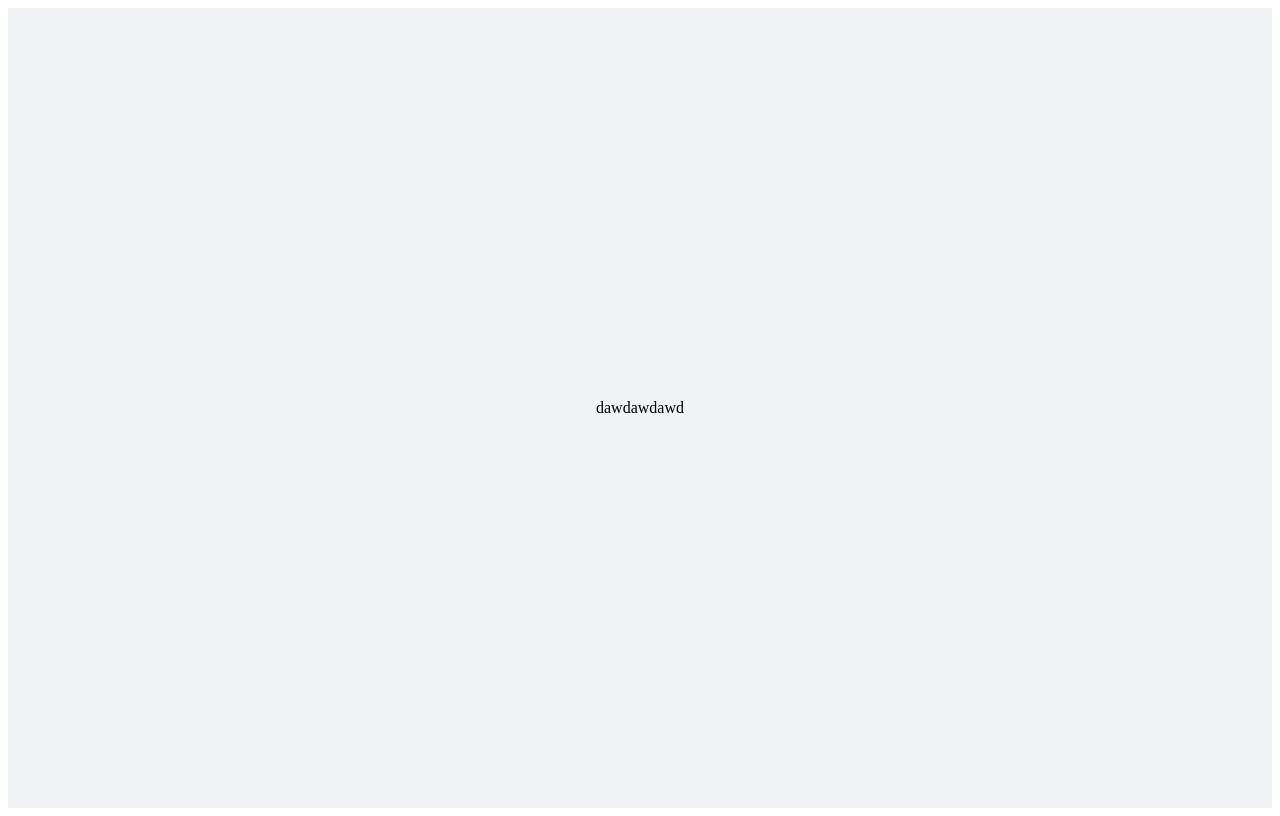
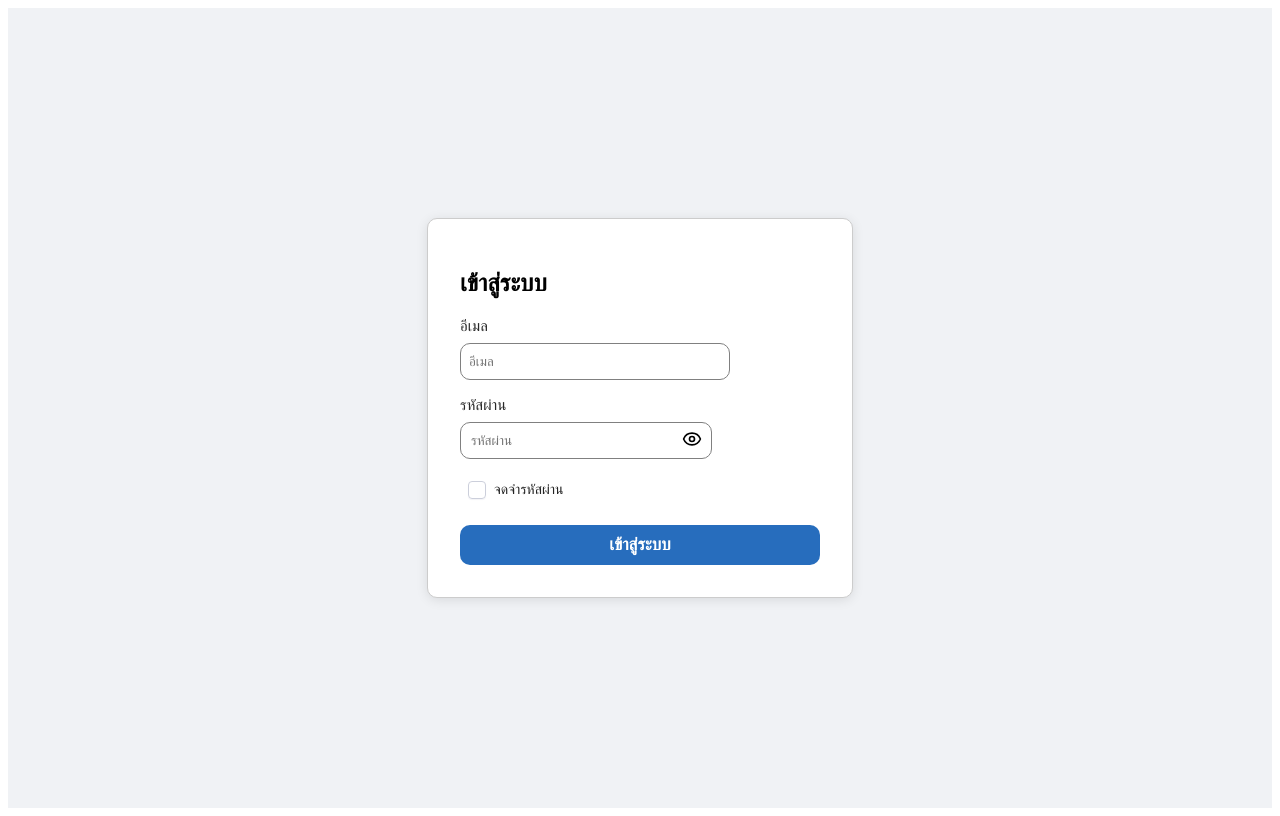
Before and after one commit to zazaguy5/nexstore, a React (Vite) app: page / in a window 1280 px wide. Built offline with nearby package versions, Linux system fonts and the light colour scheme.

Commit message:
หน้าเข้าสู่ระบบ

```diff
--- a/src/assets/styles/default_style.css
+++ b/src/assets/styles/default_style.css
@@ -1,17 +1,154 @@
-.mainBox {
-	min-height: 100vh;
-	background-color: #f0f2f5;
-	display: flex;
-	justify-content: 'center';
-	align-items: center
+.loginButton {
+   height: 40px;
+   background-color: #276dbd;
+   border: none;
+   border-radius: 10px;
+   cursor: pointer;
+   color: #fff;
+   font-size: 17px;
+   font-weight: 600;
 }
 
-.loginBox {
-	/* height: 400; */
-	width: 360;
-	padding: '2rem';
-	background-color: 'white';
-	border-radius: '10px';
-	border: '1px solid #ccc';
-	box-shadow: '0 2px 12px rgba(0;0;0;0.1)'
+label {
+   color: #292929;
+   font-size: 15px;
+   font-weight: 500;
+   padding-bottom: 15px;
 }
+
+input {
+   padding: 10px 8px;
+   border: 1px solid grey;
+   border-radius: 10px;
+}
+
+.password-container {
+  position: relative;
+  width: 70%;
+  margin-top: 8px;
+}
+
+.password-container input {
+  width: 100%;
+  padding: 10px 40px 10px 10px;
+  box-sizing: border-box;
+}
+
+.password-container button {
+  position: absolute;
+  right: 10px;
+  top: 50%;
+  transform: translateY(-50%);
+  background: none;
+  border: none;
+  cursor: pointer;
+  padding: 0;
+  font-size: 16px;
+}
+
+
+/* CSS ของ CheckBox  */
+.checkbox-wrapper-4 * {
+   box-sizing: border-box;
+}
+.checkbox-wrapper-4 .cbx {
+   -webkit-user-select: none;
+   user-select: none;
+   cursor: pointer;
+   padding: 6px 8px;
+   border-radius: 6px;
+   overflow: hidden;
+   transition: all 0.2s ease;
+   display: inline-block;
+}
+.checkbox-wrapper-4 .cbx:not(:last-child) {
+   margin-right: 6px;
+}
+.checkbox-wrapper-4 .cbx span {
+   float: left;
+   vertical-align: middle;
+   transform: translate3d(0, 0, 0);
+}
+.checkbox-wrapper-4 .cbx span:first-child {
+   position: relative;
+   width: 18px;
+   height: 18px;
+   border-radius: 4px;
+   transform: scale(1);
+   border: 1px solid #cccfdb;
+   transition: all 0.2s ease;
+   box-shadow: 0 1px 1px rgba(0,16,75,0.05);
+}
+.checkbox-wrapper-4 .cbx span:first-child svg {
+   position: absolute;
+   top: 3px;
+   left: 2px;
+   fill: none;
+   stroke: #fff;
+   stroke-width: 2;
+   stroke-linecap: round;
+   stroke-linejoin: round;
+   stroke-dasharray: 16px;
+   stroke-dashoffset: 16px;
+   transition: all 0.3s ease;
+   transition-delay: 0.1s;
+   transform: translate3d(0, 0, 0);
+}
+.cbx span:last-child {
+   font-size: 14px;
+   font-weight: 500;
+   color: #252525;
+}
+.checkbox-wrapper-4 .cbx span:last-child {
+   padding-left: 8px;
+   line-height: 18px;
+}
+.checkbox-wrapper-4 .cbx:hover span:first-child {
+   border-color: #07f;
+}
+.checkbox-wrapper-4 .inp-cbx {
+   position: absolute;
+   visibility: hidden;
+}
+.checkbox-wrapper-4 .inp-cbx:checked + .cbx span:first-child {
+   background: #07f;
+   border-color: #07f;
+   animation: wave-4 0.4s ease;
+}
+.checkbox-wrapper-4 .inp-cbx:checked + .cbx span:first-child svg {
+   stroke-dashoffset: 0;
+}
+.checkbox-wrapper-4 .inline-svg {
+   position: absolute;
+   width: 0;
+   height: 0;
+   pointer-events: none;
+   user-select: none;
+}
+@media screen and (max-width: 640px) {
+   .checkbox-wrapper-4 .cbx {
+   width: 100%;
+   display: inline-block;
+   }
+}
+@-moz-keyframes wave-4 {
+   50% {
+   transform: scale(0.9);
+   }
+}
+@-webkit-keyframes wave-4 {
+   50% {
+   transform: scale(0.9);
+   }
+}
+@-o-keyframes wave-4 {
+   50% {
+   transform: scale(0.9);
+   }
+}
+@keyframes wave-4 {
+   50% {
+   transform: scale(0.9);
+   }
+}
+/* CSS ของ CheckBox  */
--- a/src/main.jsx
+++ b/src/main.jsx
@@ -1,11 +1,36 @@
-import { createRoot } from 'react-dom/client'
-import { useState } from 'react'
+import './assets/styles/default_style.css';
+import { Eye, EyeOff } from 'lucide-react';
 
+import { createRoot } from 'react-dom/client';
+import { useState } from 'react';
 import { HomePage } from './pages/home_page.jsx';
+
+function Checkbox({ id, label }) {
+  return (
+    <div className="checkbox-wrapper-4">
+      <input className="inp-cbx" id={id} type="checkbox" />
+      <label className="cbx" htmlFor={id}>
+        <span>
+          <svg width="12px" height="10px" viewBox="0 0 12 10" fill="none">
+            <polyline
+              points="1.5 6 4.5 9 10.5 1"
+              stroke="white"
+              strokeWidth="2"
+              strokeLinecap="round"
+              strokeLinejoin="round"
+            />
+          </svg>
+        </span>
+        <span>{label}</span>
+      </label>
+    </div>
+  );
+}
 
 function App() {
   const [username, setUsername] = useState('');
   const [password, setPassword] = useState('');
+  const [shwPass, setShwPass] = useState(false);
 
   return (
     <>
@@ -30,21 +55,23 @@ function App() {
 
           <div className="inputField" style={{ marginBottom: '1rem' }}>
             <label>อีเมล</label>
-            <input type="email" placeholder="กรอกอีเมลของท่าน" style={{
+            <input type="email" placeholder="อีเมล" style={{
               display: 'block',
-              width: '100%',
-              marginTop: 4
+              width: '70%',
+              marginTop: '8px'
             }} onChange={(e) => setUsername(e.target.value)} />
           </div>
 
           <div className="inputField" style={{ marginBottom: '1rem' }}>
             <label>รหัสผ่าน</label>
-            <input type="password" placeholder="กรอกรหัสผ่านของท่าน" style={{
-              display: 'block',
-              width: '100%',
-              marginTop: 4
-            }} onChange={(e) => setPassword(e.target.value)} />
+            <div className="password-container">
+              <input type={shwPass ? 'text' : 'password'} placeholder="รหัสผ่าน" onChange={(e) => setPassword(e.target.value)}/>
+              <button type="button" onClick={() => setShwPass(prev => !prev)}>
+                {shwPass ? <EyeOff size={20}/> : <Eye size={20}/>}
+              </button>
+            </div>
           </div>
+          <Checkbox id="remember" label="จดจำรหัสผ่าน" />
 
           <button className="loginButton" style={{ width: '100%', marginTop: '1rem' }} onClick={() => {
             console.log(`ชื่อผู้ใช้: ${username}, รหัสผ่าน: ${password}`);
@@ -61,4 +88,4 @@ function App() {
   );
 }
 
-createRoot(document.getElementById('root')).render(<HomePage />);
+createRoot(document.getElementById('root')).render(<App />);
```
Also changed, not shown: d.txt (added), คำสั่ง React Web.txt.
